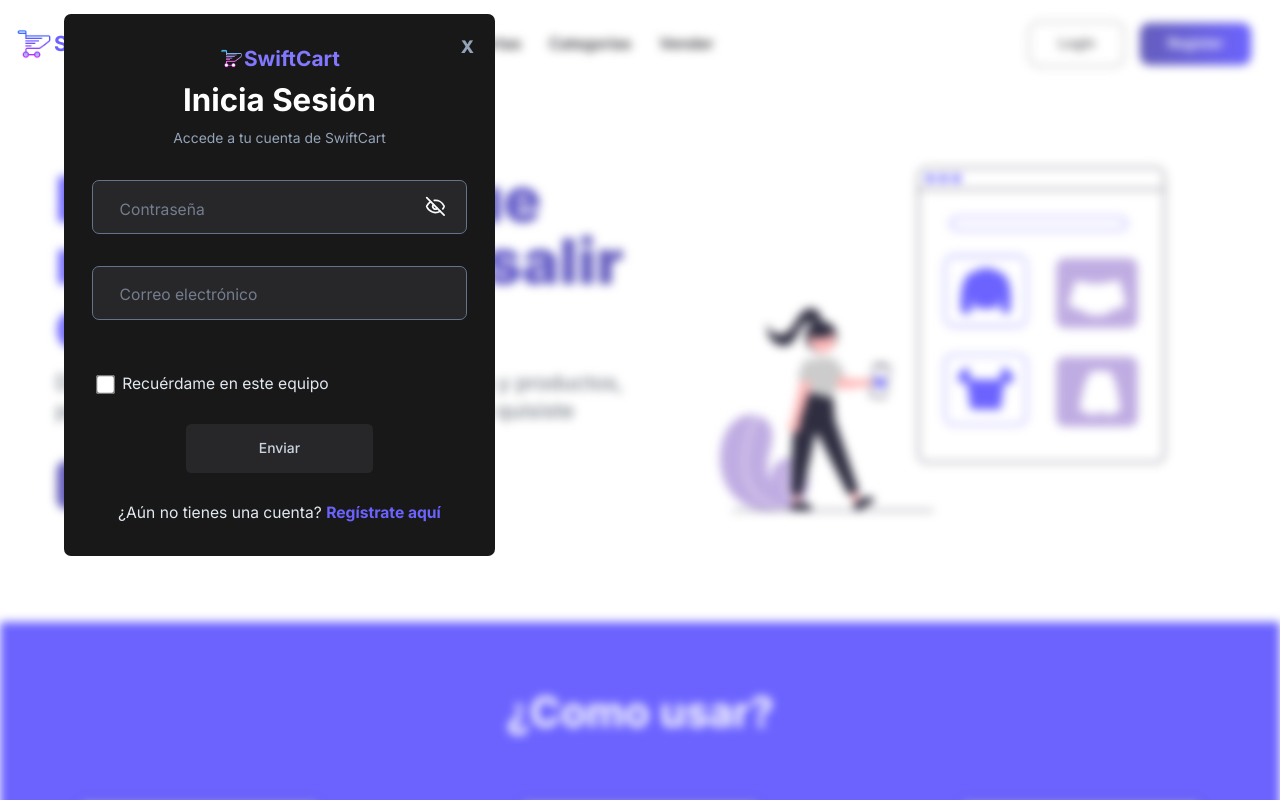
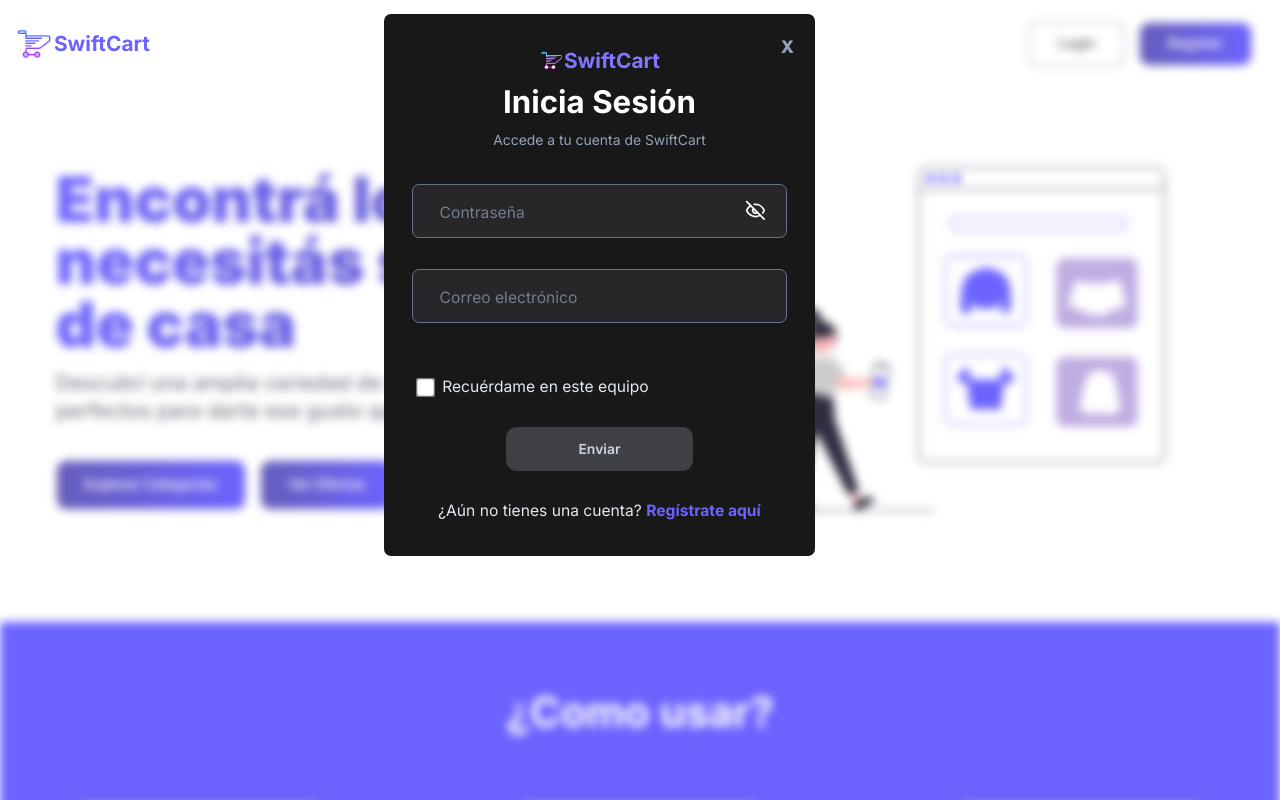
Before and after one commit to SebaPerez90/prueba-tecnica-frontend, a Next.js app: page / in a window 1280 px wide. Both pictures are taken after a click on the button "Login". Shown: the top 800 px of the page. Built offline with nearby package versions, Linux system fonts and the light colour scheme.

Commit message:
signIn form

```diff
--- a/src/app/globals.css
+++ b/src/app/globals.css
@@ -9,6 +9,10 @@
 
   .btn_secondary {
     @apply border-2 border-base-borders font-semibold px-8 py-3 rounded-xl  text-base-font-200 active:outline active:outline-1 active:outline-black active:scale-90 duration-200 hover:text-base-200/80  z-20 before:duration-200 hover:-translate-y-1 hover:shadow-lg active:translate-y-1 hover:border-base-200/60;
+  }
+
+  .btn_disable {
+    @apply pointer-events-none border-zinc-700 bg-zinc-700  text-slate-300  px-8 rounded-xl font-semibold cursor-pointer border py-3 duration-200;
   }
 }
 
@@ -90,7 +94,7 @@ body {
 
   .input_field_container_login input:focus ~ label,
   .input_field_container_login input:valid ~ label {
-    transform: translateY(-2.7em) translateX(-35px) scale(0.9);
+    transform: translateY(-2.7em) translateX(-30px) scale(0.9);
     padding: 0.2em 0.5em;
     opacity: 1;
     color: #ffffff;
--- a/src/components/NavBar/Auth.tsx
+++ b/src/components/NavBar/Auth.tsx
@@ -11,13 +11,9 @@ const Auth = () => {
 
   useEffect(() => {
     const modal = document.getElementById('modal');
-    if (isOpen === true) {
-      modal?.classList.replace('left-[30%]', 'left-[5%]');
-      modal!.style.opacity = '0.2';
-    } else {
+    if (isOpen === false) {
       modal?.classList.replace('flex', 'hidden');
     }
-    console.log(isOpen);
   }, [isOpen]);
 
   const openModal = () => {
@@ -47,17 +43,6 @@ const Auth = () => {
     setIsOpen(!isOpen);
   };
 
-  // const closeModal = () => {
-  //   modal.current?.classList.add('[transition:all_400ms]');
-  //   modal.current?.classList.add('[opacity:0!important]');
-  //   modal.current?.classList.replace('sm:w-[40em]', 'w-0');
-  //   modal.current?.classList.replace('w-[100%]', 'w-0');
-  //   setTimeout(() => {
-  //     modal.current?.classList.replace('flex', 'hidden');
-  //     setIsOpen(false);
-  //   }, 400);
-  // };
-
   return (
     <>
       <div
--- a/src/components/NavBar/Login.tsx
+++ b/src/components/NavBar/Login.tsx
@@ -1,5 +1,5 @@
 import { IFormData } from '@/interfaces/formdata.interface';
-import { ChangeEvent, FormEvent, useRef, useState } from 'react';
+import { ChangeEvent, FormEvent, useEffect, useRef, useState } from 'react';
 import { useRouter } from 'next/navigation';
 import { LuEye } from 'react-icons/lu';
 import { LuEyeOff } from 'react-icons/lu';
@@ -13,7 +13,6 @@ interface LoginProps {
 }
 
 const Login: React.FC<LoginProps> = ({ closeModal }) => {
-  const router = useRouter();
   const [formData, setFormData] = useState<Partial<IFormData>>({
     password: '',
     email: '',
@@ -22,6 +21,15 @@ const Login: React.FC<LoginProps> = ({ closeModal }) => {
   const [hidePassword, setHidePassword] = useState<boolean>(true);
   const [wrongEmail, setWrongEmail] = useState<boolean>(false);
   const send_btn = useRef<HTMLButtonElement | null>(null);
+
+  const router = useRouter();
+
+  useEffect(() => {
+    // Disable the send button function until the fields are completed
+    if (wrongEmail === false && formData.password) {
+      send_btn.current?.classList.replace('btn_disable', 'btn_primary');
+    }
+  }, [formData.password, wrongEmail]);
 
   const captureValues = (e: ChangeEvent<HTMLInputElement>) => {
     const { name, value } = e.target;
@@ -61,9 +69,9 @@ const Login: React.FC<LoginProps> = ({ closeModal }) => {
         type: 'spring',
         bounce: 0.5,
       }}
-      initial={{ x: 200, opacity: 1 }}
-      whileInView={{ x: 0, opacity: 1 }}
-      exit={{ opacity: 0, y: -200 }}
+      initial={{ scale: 0, opacity: 0 }}
+      whileInView={{ scale: 1, opacity: 1 }}
+      exit={{ opacity: 0, y: 50, scale: 0 }}
       className='absolute left-[30%] top-[1em] rounded-lg bg-[#181818] px-8'>
       <div className='flex items-center justify-evenly flex-col relative h-[39em]'>
         <div className='flex flex-col items-center gap-3'>
@@ -153,7 +161,7 @@ const Login: React.FC<LoginProps> = ({ closeModal }) => {
             <button
               ref={send_btn}
               type='submit'
-              className='pointer-events-none bg-zinc-800 w-1/2 text-slate-300 py-4 px-8 rounded-md font-medium'>
+              className='w-1/2 btn_disable'>
               Enviar
             </button>
             <p className='text-slate-200 text-lg'>
```
